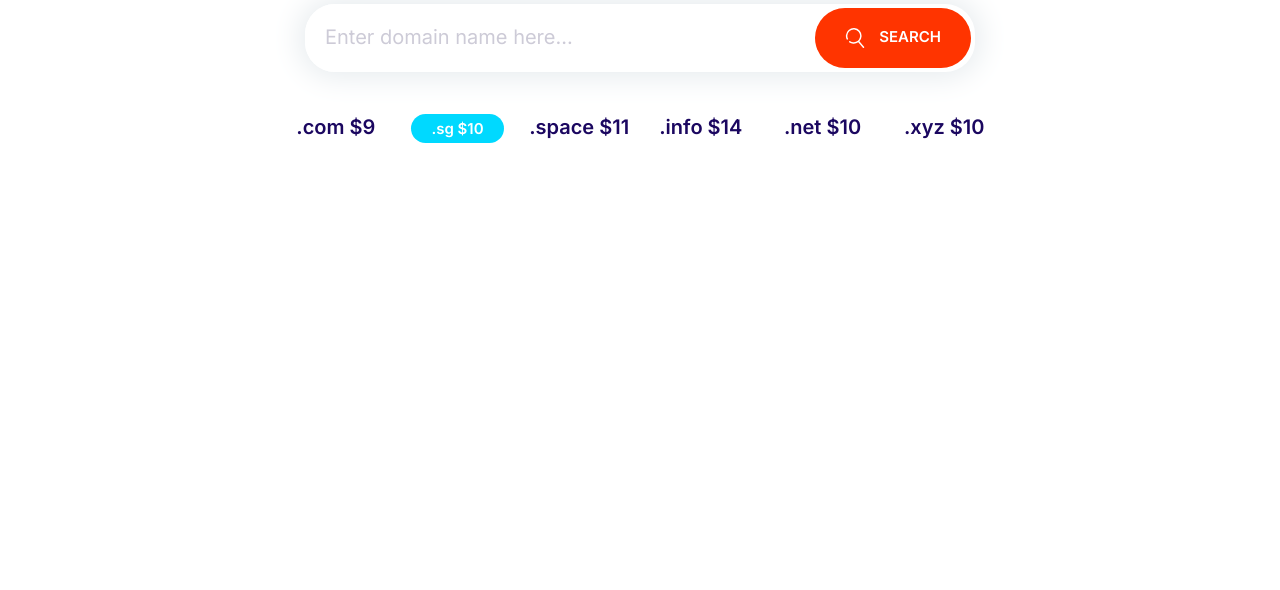
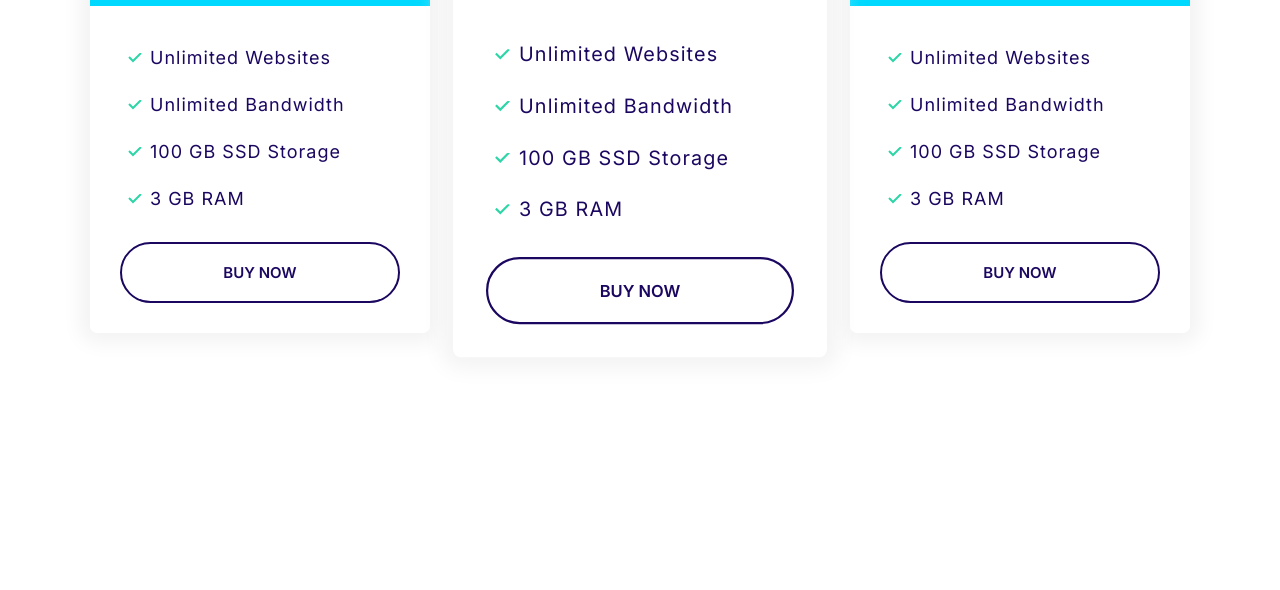
Before and after one commit to silalkhan/simple-webpage-design, a plain HTML site: page index.html in a window 1280 px wide. Shown: the part 210-800 px from the top of the page. Drawn offline with Linux system fonts and the light colour scheme.

Commit message:
creating plan-block

```diff
--- a/css/styles.css
+++ b/css/styles.css
@@ -286,10 +286,17 @@
   background-color: var(--color-secondary);
   color: #fff;
 }
+.card--primary .badge--primary {
+  background: #126de4;
+}
+
 .card--secondary .badge--secondary {
   background: #02cdf1;
 }
 /*Plans*/
+.plan {
+  transition: transform 0.2s ease-out;
+}
 .plan__name {
   color: #fff;
   margin: 0;
@@ -318,9 +325,13 @@
   margin-bottom: 2rem;
   letter-spacing: 1px;
 }
+.plan--popular {
+  transform: scale(1.1);
+}
 .plan--popular .card__header {
   position: relative;
 }
+
 .plan--popular .card__header::before {
   content: url(../images/popular.svg);
   width: 30px;
@@ -329,6 +340,12 @@
   position: absolute;
   top: -5px;
   right: 5%;
+}
+.plan:hover {
+  transform: scale(1.05);
+}
+.plan--popular:hover {
+  transform: scale(1.15);
 }
 @media screen and (min-width: 1024px) {
   .plan__name {
@@ -627,3 +644,11 @@
     grid-template-columns: repeat(auto-fit, minmax(10rem, 1fr));
   }
 }
+/*plans block*/
+.block-plans .grid {
+  gap: 8rem 4rem;
+}
+.block-plans .card {
+  max-width: 500px;
+  margin: 0 auto;
+}
--- a/index.html
+++ b/index.html
@@ -15,36 +15,69 @@
     <title>Document</title>
   </head>
   <body>
-    <section class="block container block--domain">
-      <header class="block__header">
-        <h2>The Best Webhosting Starting at Per Month</h2>
-        <p>
-          Lorem ipsum dolor sit amet consectetur adipisicing elit. Harum minima
-          veniam similique in aut?
-        </p>
-      </header>
-      <div class="intput-group">
-        <input
-          type="text"
-          class="input"
-          placeholder="Enter domain name here..."
-        />
-
-        <button class="btn btn--accent">
-          <svg class="icon icon--white">
-            <use xlink:href="images/sprite.svg#search"></use>
-          </svg>
-          Search
-        </button>
+    <section class="block container block-plans">
+      <div class="grid grid--1x3">
+        <div class="plan">
+          <div class="card card--secondary">
+            <header class="card__header">
+              <h3 class="plan__name">Entry</h3>
+              <span class="plan__price">$14</span>
+              <span class="plan__billing-cycle">/month</span>
+              <span class="badge badge--secondary badge--small">10% OFF</span>
+              <span class="plan__description">Easy start on the cloud</span>
+            </header>
+            <div class="card__body">
+              <ul class="list list--tick">
+                <li class="list__item">Unlimited Websites</li>
+                <li class="list__item">Unlimited Bandwidth</li>
+                <li class="list__item">100 GB SSD Storage</li>
+                <li class="list__item">3 GB RAM</li>
+              </ul>
+              <button class="btn btn--outline btn--block">Buy Now</button>
+            </div>
+          </div>
+        </div>
+        <div class="plan plan--popular">
+          <div class="card card--primary">
+            <header class="card__header">
+              <h3 class="plan__name">Entry</h3>
+              <span class="plan__price">$14</span>
+              <span class="plan__billing-cycle">/month</span>
+              <span class="badge badge--primary badge--small">10% OFF</span>
+              <span class="plan__description">Easy start on the cloud</span>
+            </header>
+            <div class="card__body">
+              <ul class="list list--tick">
+                <li class="list__item">Unlimited Websites</li>
+                <li class="list__item">Unlimited Bandwidth</li>
+                <li class="list__item">100 GB SSD Storage</li>
+                <li class="list__item">3 GB RAM</li>
+              </ul>
+              <button class="btn btn--outline btn--block">Buy Now</button>
+            </div>
+          </div>
+        </div>
+        <div class="plan">
+          <div class="card card--secondary">
+            <header class="card__header">
+              <h3 class="plan__name">Entry</h3>
+              <span class="plan__price">$14</span>
+              <span class="plan__billing-cycle">/month</span>
+              <span class="badge badge--secondary badge--small">10% OFF</span>
+              <span class="plan__description">Easy start on the cloud</span>
+            </header>
+            <div class="card__body">
+              <ul class="list list--tick">
+                <li class="list__item">Unlimited Websites</li>
+                <li class="list__item">Unlimited Bandwidth</li>
+                <li class="list__item">100 GB SSD Storage</li>
+                <li class="list__item">3 GB RAM</li>
+              </ul>
+              <button class="btn btn--outline btn--block">Buy Now</button>
+            </div>
+          </div>
+        </div>
       </div>
-      <ul class="list block-domain__prices">
-        <li>.com $9</li>
-        <li><span class="badge badge--secondary">.sg $10 </span></li>
-        <li>.space $11</li>
-        <li>.info $14</li>
-        <li>.net $10</li>
-        <li>.xyz $10</li>
-      </ul>
     </section>
   </body>
 </html>
```
Also changed, not shown: components/plans block.html (added, +64 -0 lines).
